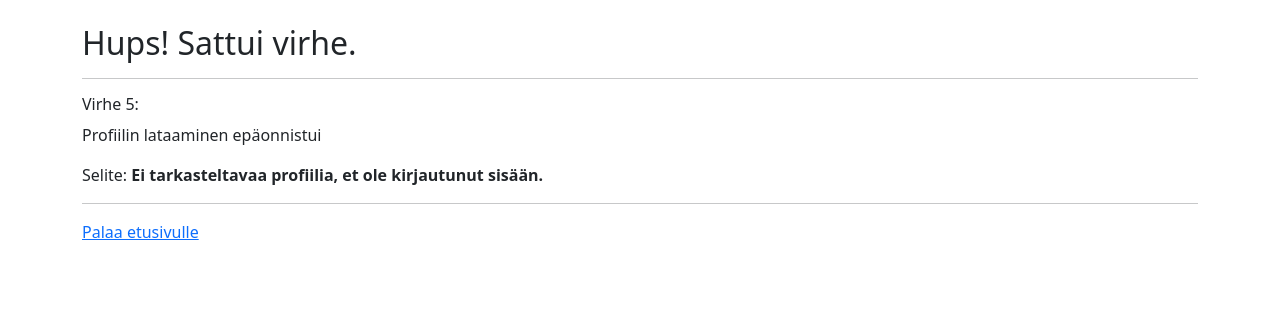
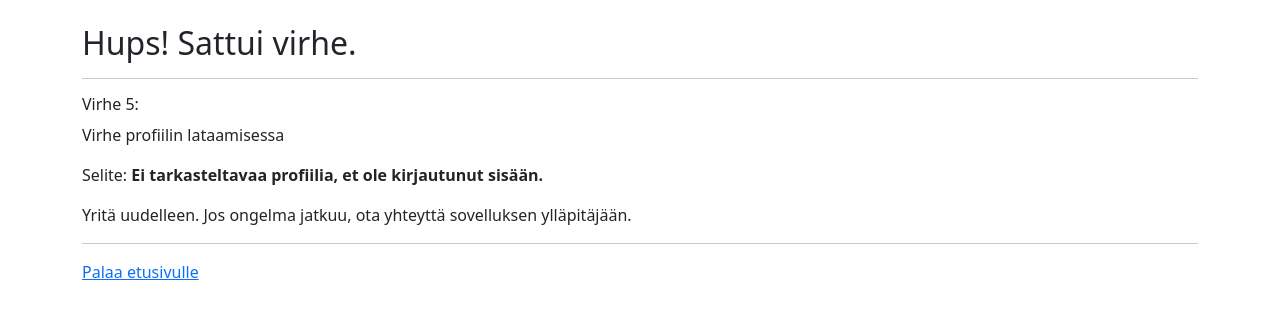
Before and after one commit to kuosaton/tsoha-ravintolasovellus, a Flask app: page /profile in a window 1280 px wide. Shown: the part 56-375 px from the top of the page. Run offline with Flask 3, Linux system fonts and the light colour scheme.

Commit message:
Extend error code handling, UI tweaks

```diff
--- a/routes.py
+++ b/routes.py
@@ -94,9 +94,9 @@ def edit_restaurant(id):
 		try:
 			restaurants.edit(id, name, description, category, address, business_hours, entry_type)
 		except:
-			return render_template("error.html", message="Virhe ravintolan tietojen muokkaamisessa.")
+			return render_template("error.html", errorcode = 7, message="Ravintolan tietojen päivittäminen ei onnistunut. Tarkista annetut tiedot.")
 
-		return redirect("/restaurant/"+str(id), alert = "True")
+		return redirect("/restaurant/"+str(id))
 
 @app.route("/delete_restaurant", methods = ["GET", "POST"])
 def delete_restaurant():
@@ -108,9 +108,13 @@ def delete_restaurant():
 
 	if request.method == "POST":
 		users.check_csrf()
+
 		if "restaurant" in request.form:
-			restaurant_id = request.form["restaurant"]
-			restaurants.delete(restaurant_id)
+			try:
+				restaurant_id = request.form["restaurant"]
+				restaurants.delete(restaurant_id)
+			except:
+				return render_template("error.html", errorcode = 8, message="Ravintolan poistaminen epäonnistui.")
 
 		return redirect("/")
 
@@ -124,9 +128,13 @@ def restore_restaurant():
 
 	if request.method == "POST":
 		users.check_csrf()
+
 		if "restaurant" in request.form:
-			restaurant_id = request.form["restaurant"]
-			restaurants.restore(restaurant_id)
+			try:
+				restaurant_id = request.form["restaurant"]
+				restaurants.restore(restaurant_id)
+			except:
+				return render_template("error.html", errorcode = 9, message="Ravintolan palauttaminen epäonnistui.")
 
 		return redirect("/")
 
@@ -146,7 +154,7 @@ def delete_review():
 				review_id = request.form["review"]
 				reviews.delete(review_id)
 			except:
-				return render_template("error.html", errorcode=8, message="Virhe arvostelun poistamisessa")
+				return render_template("error.html", errorcode = 8, message="Arvostelun poistaminen epäonnistui.")
 
 		return redirect("/")
 
@@ -162,8 +170,11 @@ def restore_review():
 		users.check_csrf()
 
 		if "review" in request.form:
-			review_id = request.form["review"]
-			reviews.restore(review_id)
+			try:
+				review_id = request.form["review"]
+				reviews.restore(review_id)
+			except:
+				return render_template("error.html", errorcode = 9, message="Arvostelun palauttaminen epäonnistui.")
 
 		return redirect("/")
 
@@ -179,10 +190,13 @@ def delete_question():
 		users.check_csrf()
 
 		if "question" in request.form:
-			question_id = request.form["question"]
-			questions.delete(question_id)
+			try:
+				question_id = request.form["question"]
+				questions.delete(question_id)
 
-			answers.delete_question_answers(question_id)
+				answers.delete_question_answers(question_id)
+			except:
+				return render_template("error.html", errorcode = 8, message="Kysymyksen poistaminen epäonnistui.")
 
 		return redirect("/")
 
@@ -198,10 +212,13 @@ def restore_question():
 		users.check_csrf()
 
 		if "question" in request.form:
-			question_id = request.form["question"]
-			questions.restore(question_id)
+			try:
+				question_id = request.form["question"]
+				questions.restore(question_id)
 
-			answers.restore_question_answers(question_id)
+				answers.restore_question_answers(question_id)
+			except:
+				return render_template("error.html", errorcode = 9, message="Kysymyksen palauttaminen epäonnistui.")
 
 		return redirect("/")
 
@@ -217,11 +234,15 @@ def delete_answer():
 		users.check_csrf()
 
 		if "answer" in request.form:
-			answer_id = request.form["answer"]
-			question_id = request.form["question_id"]
+			try:
+				answer_id = request.form["answer"]
+				question_id = request.form["question_id"]
 
-			answers.delete(answer_id)
-			questions.mark_as_unanswered(question_id)
+				answers.delete(answer_id)
+				questions.mark_as_unanswered(question_id)
+
+			except:
+				return render_template("error.html", errorcode = 8, message="Vastauksen poistaminen epäonnistui. Tämä voi johtua siitä, että siihen linkittyneen kysymyksen käsittelyssä tapahtui virhe.")
 
 		return redirect("/")
 
@@ -237,11 +258,15 @@ def restore_answer():
 		users.check_csrf()
 
 		if "answer" in request.form:
-			answer_id = request.form["answer"]
-			question_id = request.form["question_id"]
+			try:
+				answer_id = request.form["answer"]
+				question_id = request.form["question_id"]
 
-			answers.restore(answer_id)
-			questions.mark_as_answered(question_id)
+				answers.restore(answer_id)
+				questions.mark_as_answered(question_id)
+
+			except:
+				return render_template("error.html", errorcode = 9, message="Vastauksen palauttaminen epäonnistui. Tämä voi johtua siitä, että siihen linkittyneen kysymyksen käsittelyssä tapahtui virhe.")
 
 		return redirect("/")
 
@@ -414,4 +439,5 @@ def create_answer(id):
 			return render_template("error.html", errorcode = 6, message="Vastauksen luonnissa tapahtui virhe.")
 
 		questions.mark_as_answered(question_id)
+
 		return redirect("/restaurant/"+str(id))
--- a/templates/edit_restaurant.html
+++ b/templates/edit_restaurant.html
@@ -63,10 +63,10 @@ Kuvaus (1-1000 merkkiä): (*)<br>
 Kategoria (1-50 merkkiä): (*)<br>
 <input type="text" name="category" minlength="1" maxlength="50" required>
 <p>
-Yhteystiedot (max. 100 merkkiä): (*)<br>
+Yhteystiedot (1-100 merkkiä): (*)<br>
 <textarea name="address" rows="3" cols="30" maxlength="100"></textarea>
 <p>
-Aukioloajat (max. 1000 merkkiä): (*)<br>
+Aukioloajat (1-1000 merkkiä): (*)<br>
 <textarea name="business_hours" rows="5" cols="100" maxlength="1000"></textarea>
 <p>
 Onko kyseessä bucketlist-ravintola, vai ravintola, jossa olet jo käynyt? (*) <br>
--- a/templates/error.html
+++ b/templates/error.html
@@ -8,26 +8,30 @@
 
 <h6> Virhe {{ errorcode }}: </h6>
 {% if errorcode == 1 %}
-<p> Ravintolakirjauksen luonti epäonnistui </p>
+	<p> Virhe ravintolakirjauksen tallentamisessa </p>
 {% elif errorcode == 2 %}
-<p> Kirjautuminen epäonnistui </p>
+	<p> Virhe kirjautumisessa </p>
 {% elif errorcode == 3 %}
-<p> Arvostelun luonti epäonnistui </p>
+	<p> Virhe arvostelun tallentamisessa </p>
 {% elif errorcode == 0 %}
-<p> Käyttäjätilin luonti epäonnistui </p>
+	<p> Virhe rekisteröitymisen tallentamisessa </p>
 {% elif errorcode == 4 %}
-<p> Kysymyksen luonti epäonnistui </p>
+	<p> Virhe kysymyksen tallentamisessa </p>
 {% elif errorcode == 5 %}
-<p> Profiilin lataaminen epäonnistui </p>
+	<p> Virhe profiilin lataamisessa </p>
 {% elif errorcode == 6 %}
-<p> Vastauksen luonti epäonnistui </p>
+	<p> Virhe vastauksen tallentamisessa </p>
 {% elif errorcode == 7 %}
-<p> Tietojen muokkaus epäonnistui </p>
+	<p> Virhe tiedon päivittämisessä </p>
 {% elif errorcode == 8 %}
-<p> Tietojen poistaminen epäonnistui </p>
+	<p> Virhe tiedon poistamisessa </p>
+{% elif errorcode == 9 %}
+	<p> Virhe tiedon palauttamisessa </p>
 {% endif %}
 
 <p>Selite: <b>{{ message }}</b></p>
+
+<p>Yritä uudelleen. Jos ongelma jatkuu, ota yhteyttä sovelluksen ylläpitäjään.</p>
 
 <hr>
 
```
